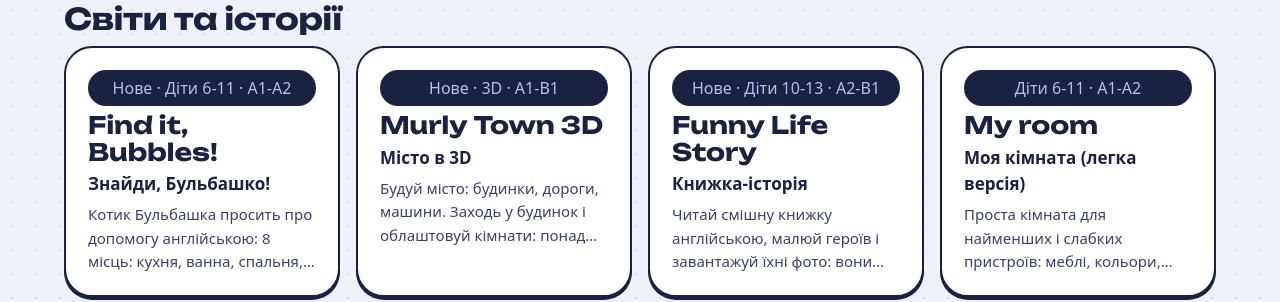
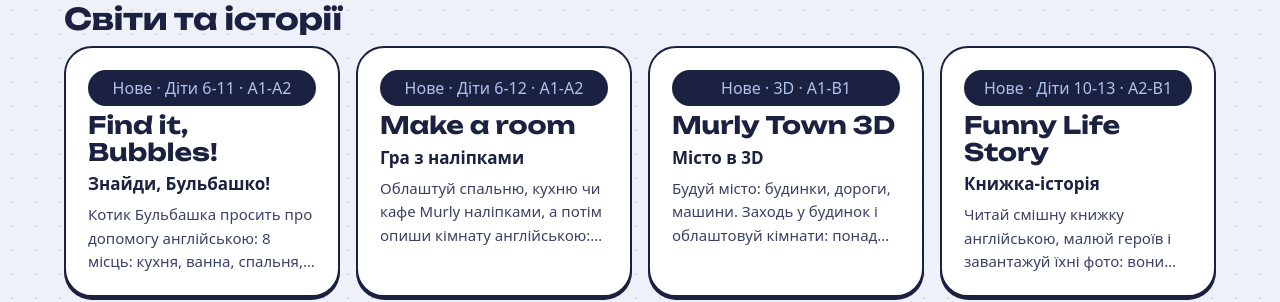
Before and after one commit to mariyavalyanskaya95-create/murly-saas, a Next.js app: page /games in a window 1280 px wide. Shown: the part 358-660 px from the top of the page. Built offline with nearby package versions, Linux system fonts and the light colour scheme; no server answers; a web font is replaced by a local one.

Commit message:
Games page: Make a room card

```diff
--- a/app/(marketing)/games/page.tsx
+++ b/app/(marketing)/games/page.tsx
@@ -25,6 +25,7 @@ export function generateMetadata(): Metadata {
 const SOON: T = { uk: 'Скоро', ru: 'Скоро', en: 'Coming soon' };
 const WORLDS: { href: string; title: string; uk: T; text: T; tag: T; color: string; ready: boolean }[] = [
   { href: '/play/quest', title: 'Find it, Bubbles!', uk: { uk: 'Знайди, Бульбашко!', ru: 'Найди, Пузырёк!', en: 'A seek-and-find quest' }, text: { uk: 'Котик Бульбашка просить про допомогу англійською: 8 місць: кухня, ванна, спальня, вітальня, школа, парк, магазин і море. Слухай, знаходь і збирай у сумку.', ru: 'Котик Пузырёк просит о помощи по-английски: 8 мест: кухня, ванная, спальня, гостиная, школа, парк, магазин и море. Слушай, находи и собирай в сумку.', en: 'Bubbles the cat needs help in English: 8 places: kitchen, bathroom, bedroom, living room, school, park, shop and the sea. Listen, find and pack the bag.' }, tag: { uk: 'Нове · Діти 6-11 · A1-A2', ru: 'Новое · Дети 6-11 · A1-A2', en: 'New · Kids 6-11 · A1-A2' }, color: 'sky', ready: true },
+  { href: '/play/stickers', title: 'Make a room', uk: { uk: 'Гра з наліпками', ru: 'Игра с наклейками', en: 'A sticker game' }, text: { uk: 'Облаштуй спальню, кухню чи кафе Murly наліпками, а потім опиши кімнату англійською: there is, there are, on, next to. Кожне слово озвучене.', ru: 'Обставь спальню, кухню или кафе Murly наклейками, а потом опиши комнату по-английски: there is, there are, on, next to. Каждое слово озвучено.', en: 'Decorate a bedroom, kitchen or Murly Café with stickers, then describe it in English: there is, there are, on, next to. Every word is voiced.' }, tag: { uk: 'Нове · Діти 6-12 · A1-A2', ru: 'Новое · Дети 6-12 · A1-A2', en: 'New · Kids 6-12 · A1-A2' }, color: 'lime', ready: true },
   { href: '/play/town', title: 'Murly Town 3D', uk: { uk: 'Місто в 3D', ru: 'Город в 3D', en: 'A town in 3D' }, text: { uk: 'Будуй місто: будинки, дороги, машини. Заходь у будинок і облаштовуй кімнати: понад 200 предметів, герой і завдання. Усе англійською.', ru: 'Строй город: дома, дороги, машины. Заходи в дом и обустраивай комнаты: больше 200 предметов, герой и задания. Всё на английском.', en: 'Build a town: houses, roads, cars. Go inside and decorate the rooms: over 200 items, a hero and tasks. All in English.' }, tag: { uk: 'Нове · 3D · A1-B1', ru: 'Новое · 3D · A1-B1', en: 'New · 3D · A1-B1' }, color: 'tomato', ready: true },
   { href: '/play/story', title: 'Funny Life Story', uk: { uk: 'Книжка-історія', ru: 'Книжка-история', en: 'A story book' }, text: { uk: 'Читай смішну книжку англійською, малюй героїв і завантажуй їхні фото: вони з’являться на сторінках. А потім придумай своїх персонажів і напиши власну історію.', ru: 'Читай смешную книжку на английском, рисуй героев и загружай их фото: они появятся на страницах. А потом придумай своих персонажей и напиши свою историю.', en: 'Read a funny book in English, draw the heroes and upload their pictures: they appear on the pages. Then invent your own characters and write your own story.' }, tag: { uk: 'Нове · Діти 10-13 · A2-B1', ru: 'Новое · Дети 10-13 · A2-B1', en: 'New · Kids 10-13 · A2-B1' }, color: 'mustard', ready: true },
   { href: '/worlds/room', title: 'My room', uk: { uk: 'Моя кімната (легка версія)', ru: 'Моя комната (лёгкая версия)', en: 'My room (light version)' }, text: { uk: 'Проста кімната для найменших і слабких пристроїв: меблі, кольори, тварини і завдання англійською.', ru: 'Простая комната для самых маленьких и слабых устройств: мебель, цвета, животные и задания на английском.', en: 'A simple room for the youngest kids and older devices: furniture, colours, animals and tasks in English.' }, tag: { uk: 'Діти 6-11 · A1-A2', ru: 'Дети 6-11 · A1-A2', en: 'Kids 6-11 · A1-A2' }, color: 'lime', ready: true },
```
